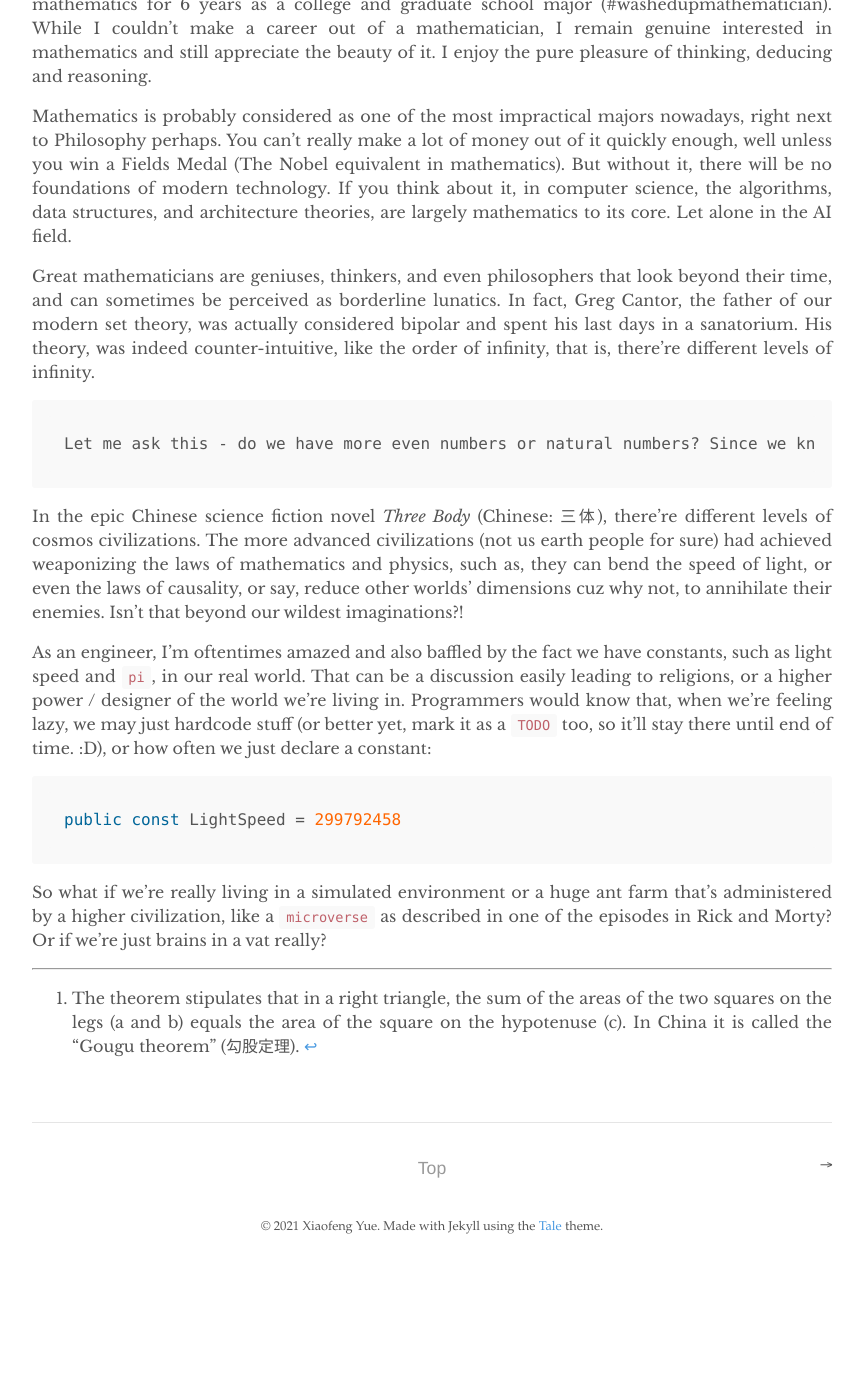
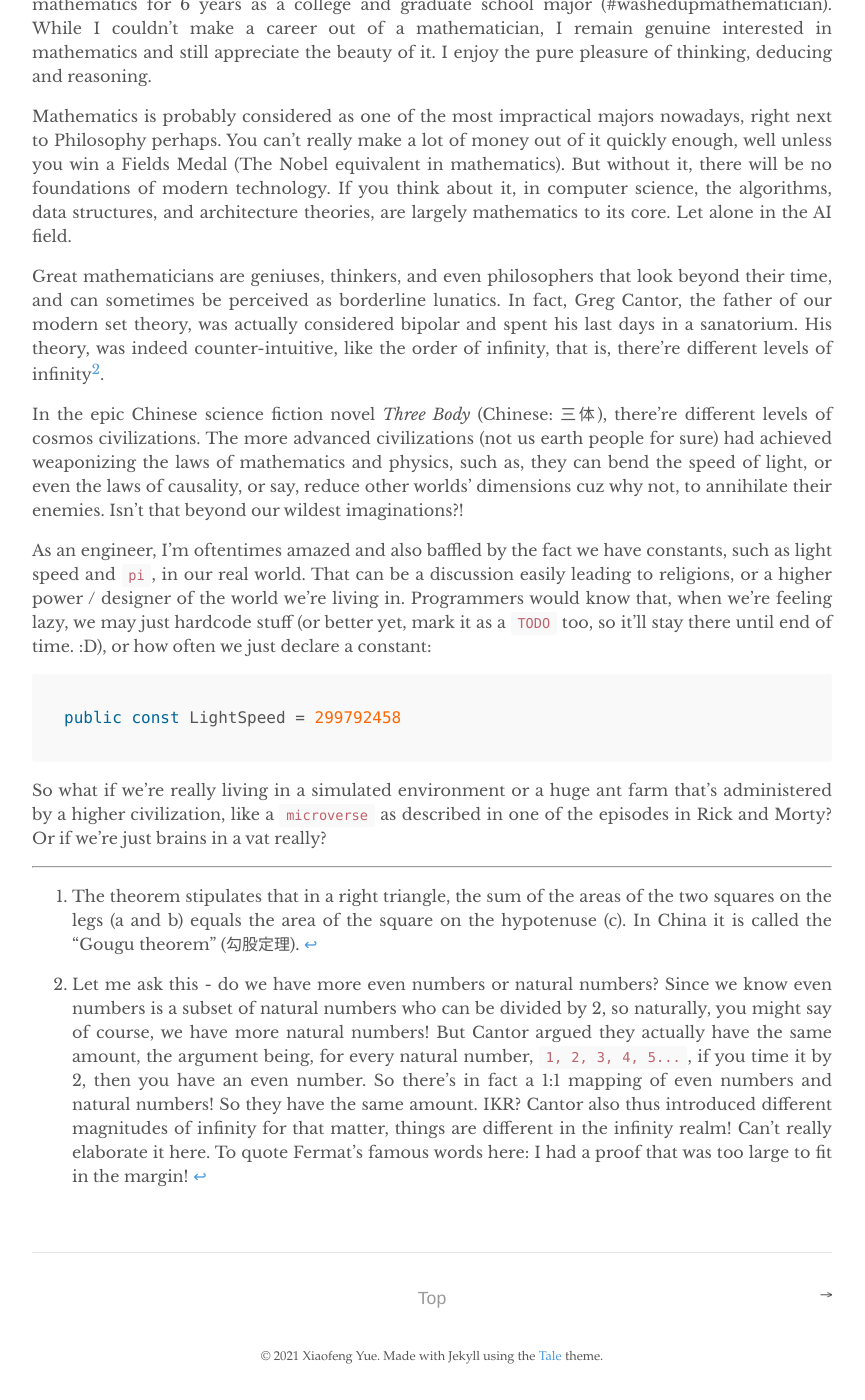
Before and after one commit to yuexiaofeng/yuexiaofeng.github.io, a Jekyll site: the page built from _posts/2021-03-14-life-of-pi.md, in a window 1280 px wide and 1400 px high, scrolled down 4950 px. Shown: the whole window, without its empty margins (208-1073 px from the left). Built offline with Jekyll 4.4.1, drawn with Linux system fonts in a browser that asks for light colours; before the commit the page ends 6220 px from its top, so only the background shows below that; some of the changed lines change nothing that is shown.

Commit message:
fixed footnote

````diff
--- a/_posts/2021-03-14-life-of-pi.md
+++ b/_posts/2021-03-14-life-of-pi.md
@@ -109,11 +109,7 @@ I'm a bit ashamed to admit that, as much as I write code for a living nowadays,
 
 Mathematics is probably considered as one of the most impractical majors nowadays, right next to Philosophy perhaps. You can't really make a lot of money out of it quickly enough, well unless you win a Fields Medal (The Nobel equivalent in mathematics). But without it, there will be no foundations of modern technology. If you think about it, in computer science, the algorithms, data structures, and architecture theories, are largely mathematics to its core. Let alone in the AI field.
 
-Great mathematicians are geniuses, thinkers, and even philosophers that look beyond their time, and can sometimes be perceived as borderline lunatics. In fact, Greg Cantor, the father of our modern set theory, was actually considered bipolar and spent his last days in a sanatorium. His theory, was indeed counter-intuitive, like the order of infinity, that is, there're different levels of infinity.
-
-```
-Let me ask this - do we have more even numbers or natural numbers? Since we know even numbers is a subset of natural numbers who can be divided by 2, so naturally, you might say of course, we have more natural numbers! But Cantor argued they actually have the same amount, the argument being, for every natural number, `1, 2, 3, 4, 5...`, if you time it by 2, then you have an even number. So there's in fact a 1:1 mapping of even numbers and natural numbers! So they have the same amount. IKR? Cantor also thus introduced different magnitudes of infinity for that matter, things are different in the infinity realm! Can't really elaborate it here[^fn2].
-```
+Great mathematicians are geniuses, thinkers, and even philosophers that look beyond their time, and can sometimes be perceived as borderline lunatics. In fact, Greg Cantor, the father of our modern set theory, was actually considered bipolar and spent his last days in a sanatorium. His theory, was indeed counter-intuitive, like the order of infinity, that is, there're different levels of infinity[^fn2].
 
 In the epic Chinese science fiction novel *Three Body* (Chinese: 三体), there're different levels of cosmos civilizations. The more advanced civilizations (not us earth people for sure) had achieved weaponizing the laws of mathematics and physics, such as, they can bend the speed of light, or even the laws of causality, or say, reduce other worlds' dimensions cuz why not, to annihilate their enemies. Isn't that beyond our wildest imaginations?!
 
@@ -129,4 +125,4 @@ So what if we're really living in a simulated environment or a huge ant farm tha
 
 [^fn1]: The theorem stipulates that in a right triangle, the sum of the areas of the two squares on the legs (a and b) equals the area of the square on the hypotenuse (c). In China it is called the "Gougu theorem" (勾股定理).
 
-[^fn2]: To quote Fermat's famous words here: I had a proof that was too large to fit in the margin!
+[^fn2]: Let me ask this - do we have more even numbers or natural numbers? Since we know even numbers is a subset of natural numbers who can be divided by 2, so naturally, you might say of course, we have more natural numbers! But Cantor argued they actually have the same amount, the argument being, for every natural number, `1, 2, 3, 4, 5...`, if you time it by 2, then you have an even number. So there's in fact a 1:1 mapping of even numbers and natural numbers! So they have the same amount. IKR? Cantor also thus introduced different magnitudes of infinity for that matter, things are different in the infinity realm! Can't really elaborate it here. To quote Fermat's famous words here: I had a proof that was too large to fit in the margin!
````
